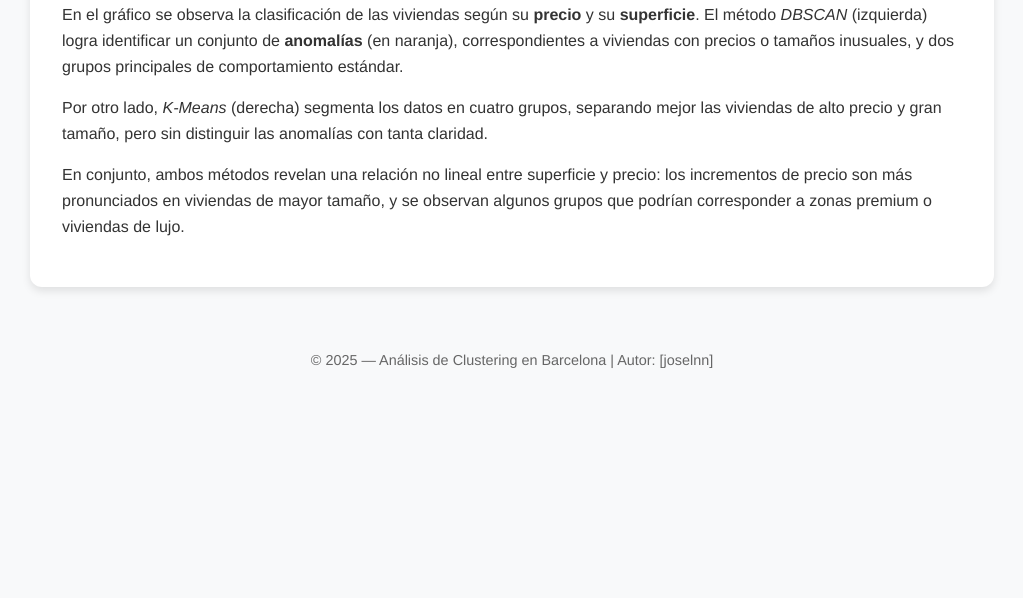
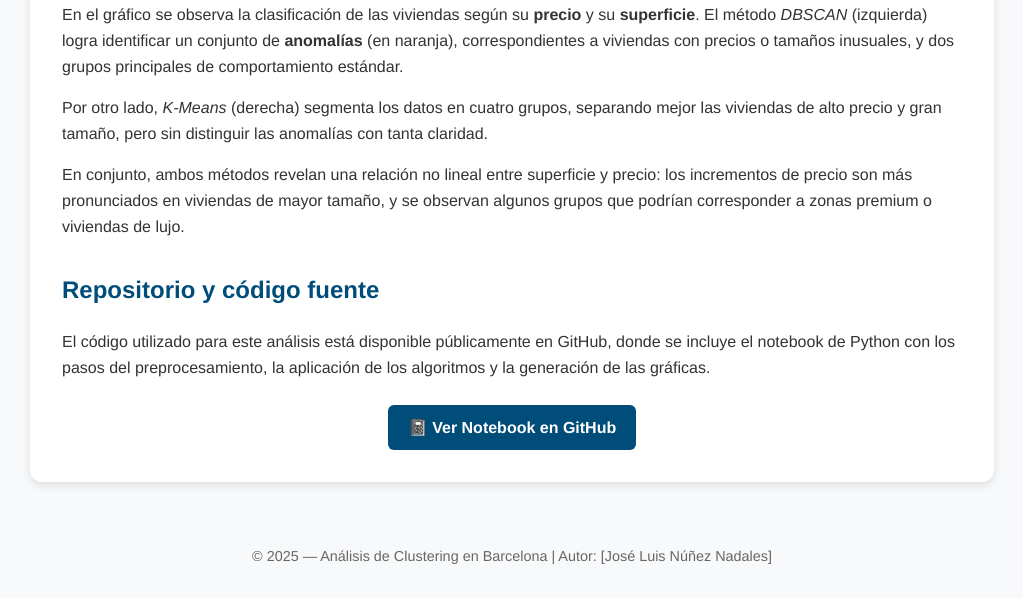
Before and after one commit to joselnn/pec2_visualizacion_ouc, a plain HTML site: page index.html in a window 1280 px wide. Shown: the part 1182-1780 px from the top of the page, without its empty margins (128-1151 px from the left). Before the commit the page ends 1585 px from the top, so only its background shows below. Drawn offline with Linux system fonts and the light colour scheme.

Commit message:
Added link to github repository

```diff
--- a/index.html
+++ b/index.html
@@ -55,6 +55,26 @@
       color: #666;
       font-size: 0.9rem;
     }
+
+    .button-link {
+      display: inline-block;
+      background-color: #004d7a;
+      color: white;
+      padding: 10px 20px;
+      border-radius: 6px;
+      text-decoration: none;
+      font-weight: bold;
+      transition: background-color 0.3s ease;
+    }
+
+    .button-link:hover {
+      background-color: #006ca8;
+    }
+
+    .center {
+      text-align: center;
+      margin-top: 1.5rem;
+    }
   </style>
 </head>
 <body>
@@ -108,10 +128,26 @@
         en viviendas de mayor tamaño, y se observan algunos grupos que podrían corresponder a zonas premium o viviendas de lujo.
       </p>
     </section>
+
+    <section>
+      <h2>Repositorio y código fuente</h2>
+      <p>
+        El código utilizado para este análisis está disponible públicamente en GitHub, donde se incluye el notebook de Python
+        con los pasos del preprocesamiento, la aplicación de los algoritmos y la generación de las gráficas.
+      </p>
+
+      <div class="center">
+        <a href="https://github.com/joselnn/pec2_visualizacion_ouc/blob/main/convex_hull.ipynb"
+           target="_blank"
+           class="button-link">
+          📓 Ver Notebook en GitHub
+        </a>
+      </div>
+    </section>
   </main>
 
   <footer>
-    <p>© 2025 — Análisis de Clustering en Barcelona | Autor: [joselnn]</p>
+    <p>© 2025 — Análisis de Clustering en Barcelona | Autor: [José Luis Núñez Nadales]</p>
   </footer>
 </body>
 </html>
```
